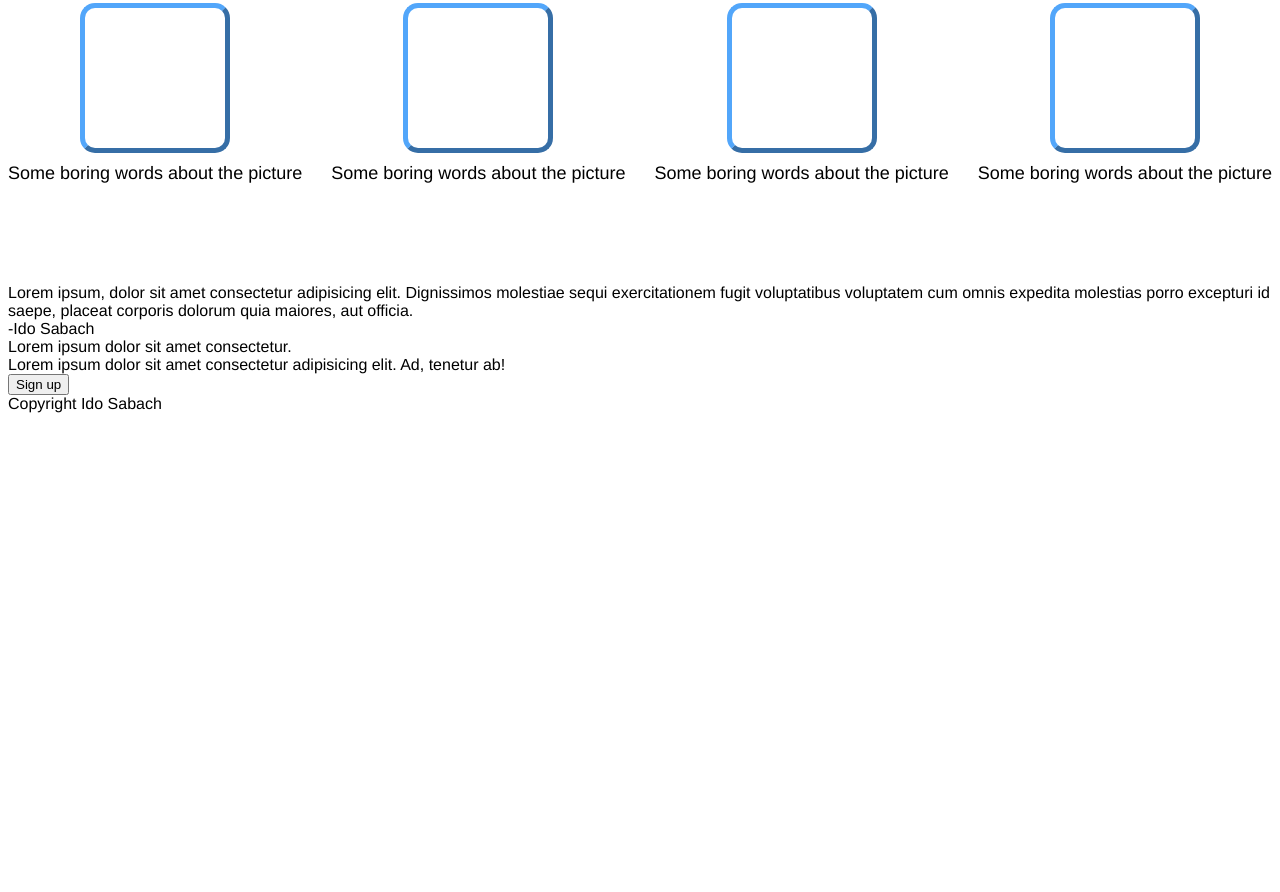
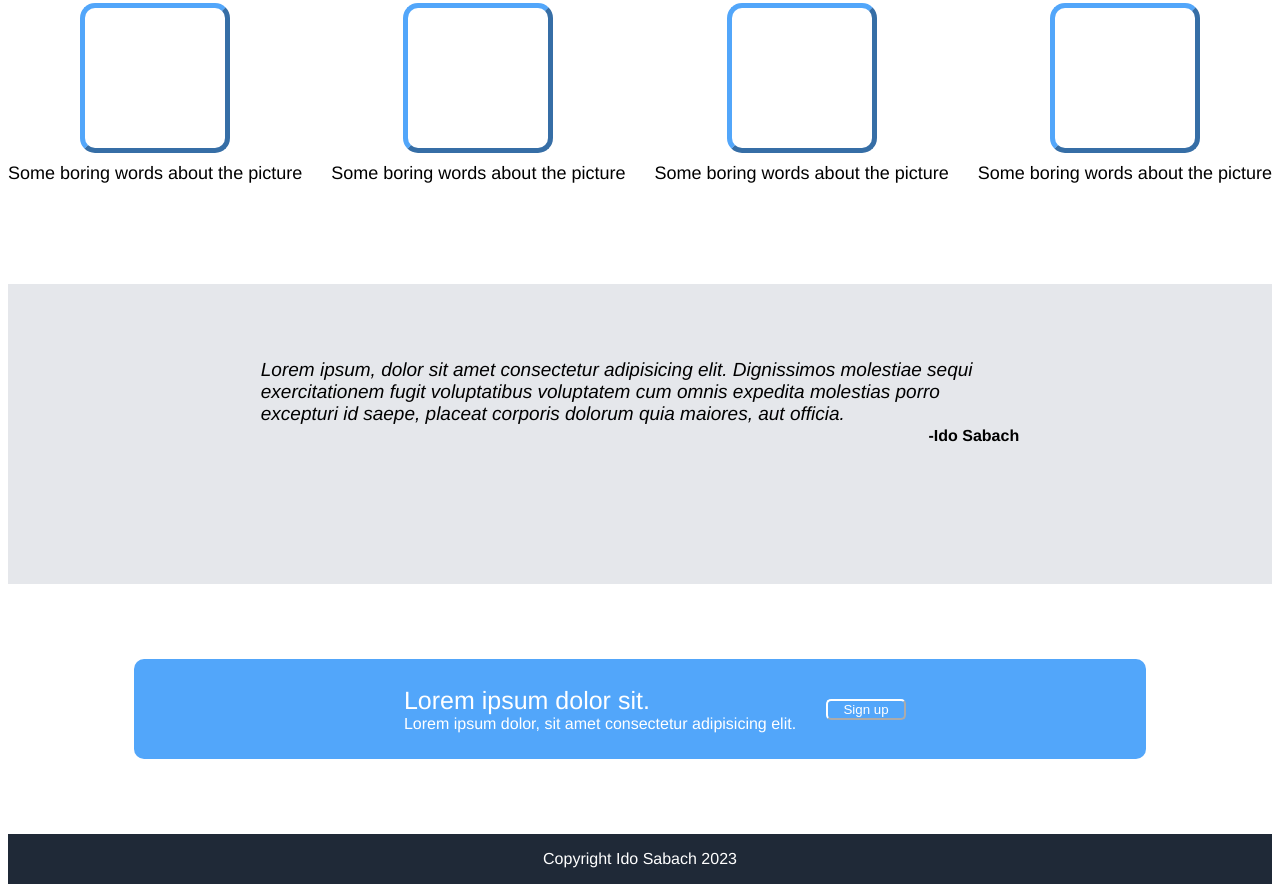
Before and after one commit to IdoSabach/FirstWeb, a plain HTML site: page index.html in a window 1280 px wide. Shown: the part 720-1612 px from the top of the page. Before the commit the page ends 1141 px from the top, so only its background shows below. Drawn offline with Linux system fonts and the light colour scheme.

Commit message:
fix: Termination of the site

```diff
--- a/index.html
+++ b/index.html
@@ -37,50 +37,45 @@
         <div class="bigblok">
           <div class="miniblokone">
             <button class="first"></button>
-            <div class="textone">
-              Some boring words about the picture
-            </div>
+            <div class="textone">Some boring words about the picture</div>
           </div>
           <div class="miniblokone">
             <button class="first"></button>
-            <div class="textone">
-              Some boring words about the picture
-            </div>
+            <div class="textone">Some boring words about the picture</div>
           </div>
           <div class="miniblokone">
             <button class="first"></button>
-            <div class="textone">
-              Some boring words about the picture
-            </div>
+            <div class="textone">Some boring words about the picture</div>
           </div>
           <div class="miniblokone">
             <button class="first"></button>
-            <div class="textone">
-              Some boring words about the picture
-            </div>
+            <div class="textone">Some boring words about the picture</div>
           </div>
         </div>
       </div>
 
       <div class="blok3">
-        <div class="textblok3">
-          Lorem ipsum, dolor sit amet consectetur adipisicing elit. Dignissimos
-          molestiae sequi exercitationem fugit voluptatibus voluptatem cum omnis
-          expedita molestias porro excepturi id saepe, placeat corporis dolorum
-          quia maiores, aut officia.
+        <div class="miniblok3">
+          <div class="textblok3">
+            <em
+              >Lorem ipsum, dolor sit amet consectetur adipisicing elit.
+              Dignissimos molestiae sequi exercitationem fugit voluptatibus
+              voluptatem cum omnis expedita molestias porro excepturi id saepe,
+              placeat corporis dolorum quia maiores, aut officia.</em
+            >
+          </div>
+          <div class="ido"><strong>-Ido Sabach</strong></div>
         </div>
-        <div class="ido">-Ido Sabach</div>
       </div>
 
       <div class="blok4">
         <div class="miniblok4">
           <div class="textblok4">
             <div class="textblok4one">
-              Lorem ipsum dolor sit amet consectetur.
+              Lorem ipsum dolor sit.
             </div>
             <div class="textblok4two">
-              Lorem ipsum dolor sit amet consectetur adipisicing elit. Ad,
-              tenetur ab!
+              Lorem ipsum dolor, sit amet consectetur adipisicing elit.
             </div>
           </div>
           <button class="signup4">Sign up</button>
@@ -88,7 +83,7 @@
       </div>
 
       <div class="downline">
-        <div class="text5">Copyright Ido Sabach</div>
+        <div class="text5">Copyright Ido Sabach 2023</div>
       </div>
     </div>
   </body>
--- a/styles.css
+++ b/styles.css
@@ -84,9 +84,6 @@ body{
 
 /*****************************/
 
-.blok2{
-}
-
 .title2{
   text-align: center;
   font-size: 36px;
@@ -124,3 +121,72 @@ body{
   font-size: 18px;
   padding-top: 10px;
 }
+
+.blok3{
+  background-color: #E5E7EB;
+  /* background-color:#1F2937; */
+  height: 300px;
+  display: flex;
+  align-items: center;
+  justify-content: center;
+}
+
+.miniblok3{
+  width: 60%;
+  height: 50%;
+}
+
+.textblok3{
+  font-size: 19px;
+  padding-bottom: 2px;
+}
+
+.ido{
+  text-align: right;
+}
+
+.blok4{
+  display: flex;
+  align-items: center;
+  justify-content: center;
+  height: 250px;
+}
+
+.miniblok4{
+  display: flex;
+  align-items: center;
+  justify-content: center;
+  background-color: rgb(82, 166, 250);
+  height: 40%;
+  width: 80%;
+  border-radius: 10px;
+}
+
+.textblok4{
+  padding: 30px;
+}
+.textblok4one{
+  color: white;
+  font-size: 25px;
+}
+
+.textblok4two{
+  color: white;
+}
+
+.signup4{
+  background-color: rgb(82, 166, 250);
+  color: white;
+  border-radius: 5px;
+  border-color: white;
+  width: 80px;
+}
+
+.downline{
+  display: flex;
+  align-items: center;
+  justify-content: center;
+  background-color: #1F2937;
+  color: white;
+  height: 50px;
+}
```
